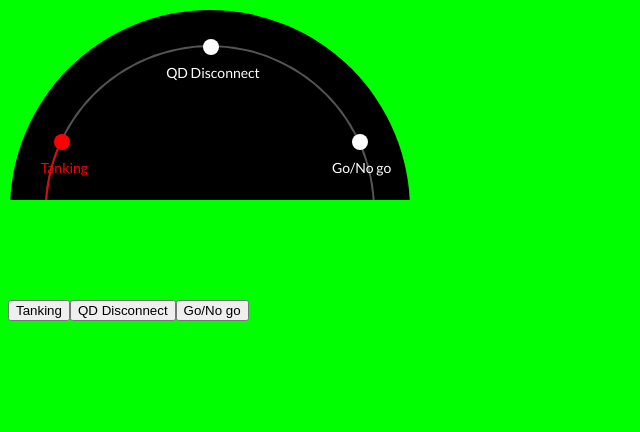
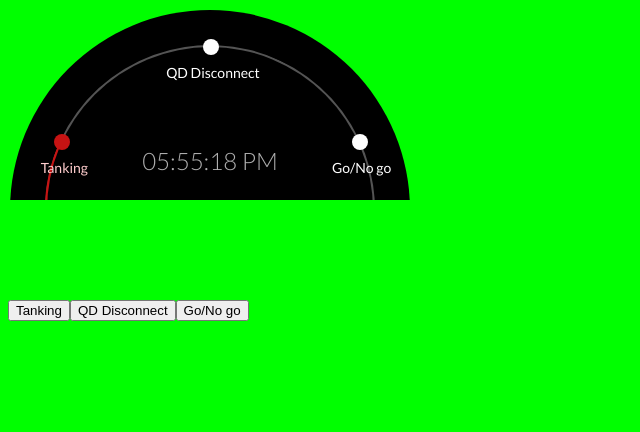
Before and after one commit to Luna-Technology-Society/luna-livestream, a plain HTML site: page index.html in a window 1280 px wide. Shown: the whole page, without its empty margins (0-640 px from the left). Drawn offline with Linux system fonts and the light colour scheme.

Commit message:
Fixed first draft

```diff
--- a/index.html
+++ b/index.html
@@ -22,9 +22,10 @@
                 <path d="M0 230H459V230C459 356.473 355.973 459 229.5 459V459C103.027 459 0 356.473 0 230V230Z" fill="#C71313"/>
                 </svg>
             <div class="inner" id="inner">
-                <div class="clock" id="clock">00:00:00</div>
+
             </div>
         </div>
+        <div class="clock" id="clock">00:00:00</div>
     </div>
     <div class="cover"></div>
     <div class="buttons" id="buttons"></div>
--- a/script.js
+++ b/script.js
@@ -2,6 +2,7 @@
 const stages = ["Tanking", "QD Disconnect", "Go/No go"];
 const circleRadius = 164;
 const degreeRange = 130;
+const activeColor = "";
 
 // Render Stages ==========================
 const offset = (180-degreeRange)/2;
@@ -27,7 +28,6 @@ document.getElementById("buttons").innerHTML = htmlRender;
 // Button click function ==========================
 function setStage(stageIndex) {
     document.getElementById("line-rot").style = `transform: rotate(${offset+(degreeRange/(stages.length-1))*stageIndex}deg);`;
-    document.getElementsByName(stages[stageIndex]).style = `background-color: #C71313`;
 
     for (let i = 0; i < stages.length; i++) {
         if (i <= stageIndex) {
--- a/style.css
+++ b/style.css
@@ -68,16 +68,17 @@ body {
     text-align: center;
     color: white;
     font-family: 'Lato', sans-serif;
+    font-weight: 500;
     font-size: 14px;
     transition: color 300ms ease-out;
 }
 
 .active {
-    background-color: red;
+    background-color: #C71313;
 }
 
 .active .stage-desc {
-    color: red;
+    color: rgb(255, 205, 205);
 }
 
 .buttons {
@@ -88,12 +89,12 @@ body {
 
 .clock {
     position: absolute;
-    top: 200px;
+    top: 150px;
     left: 200px;
     transform: translate(-50%, -50%);
-    color: white;
+    color: rgb(175, 175, 175);
     font-family: 'Lato', sans-serif;
-    background-color: red;
-    font-size: 20px;
+    font-weight: 300;
+    font-size: 24px;
     z-index: 1000;
 }
```
